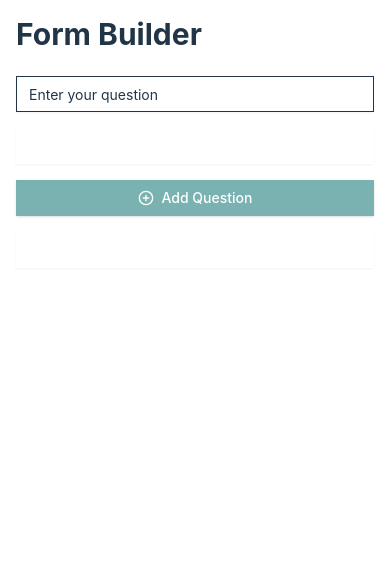
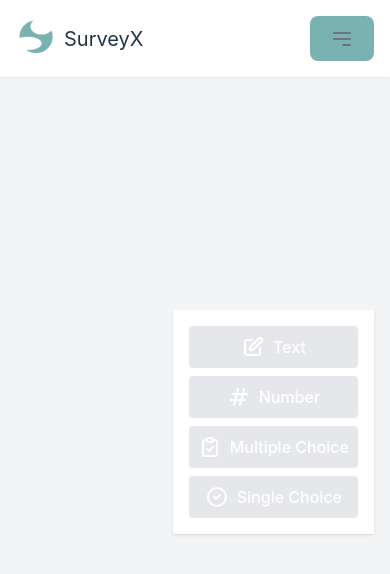
Before and after one commit to bengold1999/SurveysX, a React (Vite) app: page /FormBuilder in a window 390 px wide. Shown: the top 574 px of the page. Built offline with nearby package versions, Linux system fonts and the light colour scheme.

Commit message:
Add better FormBuilder

```diff
--- /dev/null
+++ b/src/components/Header.tsx
@@ -0,0 +1,69 @@
+import React, { useState } from 'react';
+import { useNavigate } from 'react-router-dom';
+import { HashLink } from 'react-router-hash-link'; // Import HashLink
+
+type Props = {};
+
+const Header = (props: Props) => {
+  const nav = useNavigate();
+  const [isMenuOpen, setIsMenuOpen] = useState(false);
+
+  const toggleMenu = () => {
+    setIsMenuOpen(!isMenuOpen);
+  };
+
+  return (
+    <header className="sticky top-0 left-0 right-0 flex justify-between items-center shadow-sm p-4 bg-white z-10">
+      <div className="flex items-center">
+        <img className="w-10" src="src/assets/img/logoX.png" alt="Logo" />
+        <h2 className="ml-2 text-xl font-lightbold">SurveyX</h2>
+      </div>
+
+      {/* Hamburger menu for mobile */}
+      <div className="md:hidden">
+        <button
+          className="text-gray-500 hover:text-gray-700 focus:outline-none focus:text-gray-700"
+          onClick={toggleMenu}
+        >
+          <svg
+            className="w-6 h-6"
+            fill="none"
+            stroke="currentColor"
+            viewBox="0 0 24 24"
+            xmlns="http://www.w3.org/2000/svg"
+          >
+            <path
+              strokeLinecap="round"
+              strokeLinejoin="round"
+              strokeWidth="2"
+              d={isMenuOpen ? 'M6 18L18 6M6 6l12 12' : 'M4 6h16M4 12h16m-7 6h7'}
+            ></path>
+          </svg>
+        </button>
+      </div>
+
+      {/* Navigation for larger screens */}
+      <nav className="hidden md:flex space-x-4 items-center">
+        {/* <HashLink smooth to="#surveys" className="text-secondery">Surveys</HashLink>
+        <HashLink smooth to="#pricing" className="text-secondery">Pricing</HashLink>
+        <HashLink smooth to="#howitworks" className="text-secondery">How It Works</HashLink>
+        <HashLink smooth to="#contact" className="text-secondery">Contact</HashLink> */}
+        {/* <button onClick={() => nav('/Login')}>Start Now</button> */}
+      </nav>
+
+      {/* Mobile dropdown menu */}
+      {isMenuOpen && (
+        <div className="absolute top-16 left-0 w-full bg-white shadow-md md:hidden">
+          <nav className="flex flex-col items-center space-y-4 py-4">
+            {/* <HashLink smooth to="#surveys" className="text-secondery">Surveys</HashLink>
+            <HashLink smooth to="#pricing" className="text-secondery">Pricing</HashLink>
+            <HashLink smooth to="#howitworks" className="text-secondery">How It Works</HashLink>
+            <HashLink smooth to="#contact" className="text-secondery">Contact</HashLink> */}
+            </nav>
+        </div>
+      )}
+    </header>
+  );
+};
+
+export default Header;
--- a/src/pages/FormBuilder.tsx
+++ b/src/pages/FormBuilder.tsx
@@ -1,49 +1,27 @@
+import Header from '@/components/header';
+import HeaderHome from '@/components/HeaderHome';
 import React, { useState } from 'react';
-import { PlusCircle, Save, Trash2 } from 'lucide-react';
-import { Button } from '@/components/ui/button';
-import { Input } from '@/components/ui/input';
-import { Select, SelectContent, SelectItem, SelectTrigger, SelectValue } from '@/components/ui/select';
-import { Checkbox } from '@/components/ui/checkbox';
-import { RadioGroup, RadioGroupItem } from '@/components/ui/radio-group';
-import { Label } from '@/components/ui/label';
 
 type QuestionType = 'text' | 'number' | 'multiple-choice' | 'single-choice';
-
-interface Option {
-  id: string;
-  text: string;
-}
 
 interface Question {
   id: string;
   text: string;
   type: QuestionType;
-  options?: Option[];
-  required: boolean;
-  numberValue?: string; // New field for number type questions
+  options?: string[];
 }
 
 const FormBuilder: React.FC = () => {
   const [questions, setQuestions] = useState<Question[]>([]);
-  const [currentQuestion, setCurrentQuestion] = useState<string>('');
-  const [currentType, setCurrentType] = useState<QuestionType>('text');
 
-  const addQuestion = () => {
-    if (currentQuestion.trim() !== '') {
+  const addQuestion = (type: QuestionType) => {
     const newQuestion: Question = {
       id: Date.now().toString(),
-        text: currentQuestion,
-        type: currentType,
-        required: false,
-        options: (currentType === 'multiple-choice' || currentType === 'single-choice')
-          ? [{ id: '1', text: 'Option 1' }]
-          : undefined,
-        numberValue: currentType === 'number' ? '' : undefined,
+      text: '',
+      type: type,
+      options: type === 'multiple-choice' || type === 'single-choice' ? ['Option 1'] : undefined,
     };
     setQuestions([...questions, newQuestion]);
-      setCurrentQuestion('');
-      setCurrentType('text');
-    }
   };
 
   const updateQuestion = (id: string, updates: Partial<Question>) => {
@@ -53,26 +31,7 @@ const FormBuilder: React.FC = () => {
   const addOption = (questionId: string) => {
     setQuestions(questions.map(q => {
       if (q.id === questionId && q.options) {
-        const newOptionId = (q.options.length + 1).toString();
-        return { ...q, options: [...q.options, { id: newOptionId, text: `Option ${newOptionId}` }] };
-      }
-      return q;
-    }));
-  };
-
-  const updateOption = (questionId: string, optionId: string, newText: string) => {
-    setQuestions(questions.map(q => {
-      if (q.id === questionId && q.options) {
-        return { ...q, options: q.options.map(o => o.id === optionId ? { ...o, text: newText } : o) };
-      }
-      return q;
-    }));
-  };
-
-  const removeOption = (questionId: string, optionId: string) => {
-    setQuestions(questions.map(q => {
-      if (q.id === questionId && q.options && q.options.length > 1) {
-        return { ...q, options: q.options.filter(o => o.id !== optionId) };
+        return { ...q, options: [...q.options, `Option ${q.options.length + 1}`] };
       }
       return q;
     }));
@@ -83,137 +42,81 @@ const FormBuilder: React.FC = () => {
   };
 
   return (
-    <div className="max-w-3xl mx-auto p-4">
-      <h1 className="text-3xl font-bold mb-6">Form Builder</h1>
-
-      <div className="space-y-6">
+    <>
+      <Header/>
+    <div className="bg-gray-100 min-h-screen p-4">
+      <div className="max-w-3xl mx-auto space-y-4">
         {questions.map((question) => (
-          <div key={question.id} className="p-6 border rounded-lg shadow-sm">
-            <div className="flex items-center justify-between mb-4">
-              <Input
+          <div key={question.id} className="bg-white p-6 rounded-lg shadow">
+            <input
+              type="text"
               value={question.text}
               onChange={(e) => updateQuestion(question.id, { text: e.target.value })}
-                className="text-lg font-semibold bg-transparent border-none shadow-none"
               placeholder="Question"
+              className="w-full text-lg font-semibold mb-4 p-2 border-b border-gray-200 focus:outline-none focus:border-blue-500"
             />
-              <Select
-                value={question.type}
-                onValueChange={(value: QuestionType) => updateQuestion(question.id, { type: value })}
-              >
-                <SelectTrigger className="w-[180px]">
-                  <SelectValue placeholder="Question type" />
-                </SelectTrigger>
-                <SelectContent>
-                  <SelectItem value="text">Short answer</SelectItem>
-                  <SelectItem value="number">Number</SelectItem>
-                  <SelectItem value="multiple-choice">Multiple choice</SelectItem>
-                  <SelectItem value="single-choice">Single choice</SelectItem>
-                </SelectContent>
-              </Select>
-            </div>
-
+            {question.type === 'text' && (
+              <input type="text" placeholder="Short answer text" disabled className="w-full p-2 border border-gray-300 rounded" />
+            )}
+            {question.type === 'number' && (
+              <input type="number" placeholder="Number" disabled className="w-full p-2 border border-gray-300 rounded" />
+            )}
             {(question.type === 'multiple-choice' || question.type === 'single-choice') && question.options && (
-              <div className="space-y-2 ml-6">
+              <div className="space-y-2">
                 {question.options.map((option, index) => (
-                  <div key={option.id} className="flex items-center space-x-2">
-                    {question.type === 'multiple-choice' ? (
-                      <Checkbox disabled />
-                    ) : (
-                      <RadioGroup>
-                        <RadioGroupItem value={option.id} id={`${question.id}-${option.id}`} disabled />
-                      </RadioGroup>
-                    )}
-                    <Input
-                      value={option.text}
-                      onChange={(e) => updateOption(question.id, option.id, e.target.value)}
-                      className="flex-grow"
-                      placeholder={`Option ${index + 1}`}
+                  <div key={index} className="flex items-center space-x-2">
+                    <input
+                      type={question.type === 'multiple-choice' ? 'checkbox' : 'radio'}
+                      disabled
+                      className="form-checkbox h-5 w-5 text-blue-600"
                     />
-                    <Button
-                      variant="ghost"
-                      size="icon"
-                      onClick={() => removeOption(question.id, option.id)}
-                    >
-                      <Trash2 className="h-4 w-4" />
-                    </Button>
+                    <input
+                      type="text"
+                      value={option}
+                      onChange={(e) => updateQuestion(question.id, { options: question.options?.map((opt, i) => i === index ? e.target.value : opt) })}
+                      className="flex-grow p-2 border border-gray-300 rounded"
+                    />
                   </div>
                 ))}
-                <Button
-                  variant="outline"
-                  size="sm"
-                  onClick={() => addOption(question.id)}
-                  className="mt-2"
-                >
-                  Add option
-                </Button>
+                <button onClick={() => addOption(question.id)} className="mt-2 px-4 py-2 bg-blue-500 text-white rounded hover:bg-blue-600">
+                  Add Option
+                </button>
               </div>
             )}
-
-            {question.type === 'number' && (
-              <Input
-                type="number"
-                placeholder="Number"
-                className="mt-2"
-                value={question.numberValue}
-                onChange={(e) => updateQuestion(question.id, { numberValue: e.target.value })}
-              />
-            )}
-
-            {question.type === 'text' && (
-              <Input type="text" placeholder="Short answer" className="mt-2" disabled />
-            )}
-
-            <div className="flex items-center justify-between mt-4">
-              <div className="flex items-center space-x-2">
-                <Checkbox
-                  id={`required-${question.id}`}
-                  checked={question.required}
-                  onCheckedChange={(checked) => updateQuestion(question.id, { required: checked as boolean })}
-                />
-                <Label htmlFor={`required-${question.id}`}>Required</Label>
-              </div>
-              <Button
-                variant="ghost"
-                size="icon"
-                onClick={() => removeQuestion(question.id)}
-              >
-                <Trash2 className="h-4 w-4" />
-              </Button>
-            </div>
+            <button onClick={() => removeQuestion(question.id)} className="mt-4 px-4 py-2 bg-red-500 text-white rounded hover:bg-red-600">
+              Remove Question
+            </button>
           </div>
         ))}
       </div>
-
-      <div className="mt-6 space-y-4">
-        <Input
-          type="text"
-          value={currentQuestion}
-          onChange={(e) => setCurrentQuestion(e.target.value)}
-          placeholder="Enter your question"
-          className="w-full"
-        />
-
-        <Select value={currentType} onValueChange={(value: QuestionType) => setCurrentType(value)}>
-          <SelectTrigger className="w-full">
-            <SelectValue placeholder="Select question type" />
-          </SelectTrigger>
-          <SelectContent>
-            <SelectItem value="text">Short answer</SelectItem>
-            <SelectItem value="number">Number</SelectItem>
-            <SelectItem value="multiple-choice">Multiple choice</SelectItem>
-            <SelectItem value="single-choice">Single choice</SelectItem>
-          </SelectContent>
-        </Select>
-
-        <Button onClick={addQuestion} className="w-full">
-          <PlusCircle className="mr-2 h-4 w-4" /> Add Question
-        </Button>
-
-        <Button variant="outline" className="w-full">
-          <Save className="mr-2 h-4 w-4" /> Save Form
-        </Button>
+      <div className="fixed right-4 top-1/2 transform -translate-y-1/2 bg-white p-4 rounded-lg shadow space-y-2">
+        <button onClick={() => addQuestion('text')} className="w-full flex items-center justify-center p-2 bg-gray-200 rounded hover:bg-gray-300">
+          <svg className="w-6 h-6 mr-2" fill="none" stroke="currentColor" viewBox="0 0 24 24" xmlns="http://www.w3.org/2000/svg">
+            <path strokeLinecap="round" strokeLinejoin="round" strokeWidth={2} d="M11 5H6a2 2 0 00-2 2v11a2 2 0 002 2h11a2 2 0 002-2v-5m-1.414-9.414a2 2 0 112.828 2.828L11.828 15H9v-2.828l8.586-8.586z" />
+          </svg>
+          Text
+        </button>
+        <button onClick={() => addQuestion('number')} className="w-full flex items-center justify-center p-2 bg-gray-200 rounded hover:bg-gray-300">
+          <svg className="w-6 h-6 mr-2" fill="none" stroke="currentColor" viewBox="0 0 24 24" xmlns="http://www.w3.org/2000/svg">
+            <path strokeLinecap="round" strokeLinejoin="round" strokeWidth={2} d="M7 20l4-16m2 16l4-16M6 9h14M4 15h14" />
+          </svg>
+          Number
+        </button>
+        <button onClick={() => addQuestion('multiple-choice')} className="w-full flex items-center justify-center p-2 bg-gray-200 rounded hover:bg-gray-300">
+          <svg className="w-6 h-6 mr-2" fill="none" stroke="currentColor" viewBox="0 0 24 24" xmlns="http://www.w3.org/2000/svg">
+            <path strokeLinecap="round" strokeLinejoin="round" strokeWidth={2} d="M9 5H7a2 2 0 00-2 2v12a2 2 0 002 2h10a2 2 0 002-2V7a2 2 0 00-2-2h-2M9 5a2 2 0 002 2h2a2 2 0 002-2M9 5a2 2 0 012-2h2a2 2 0 012 2m-6 9l2 2 4-4" />
+          </svg>
+          Multiple Choice
+        </button>
+        <button onClick={() => addQuestion('single-choice')} className="w-full flex items-center justify-center p-2 bg-gray-200 rounded hover:bg-gray-300">
+          <svg className="w-6 h-6 mr-2" fill="none" stroke="currentColor" viewBox="0 0 24 24" xmlns="http://www.w3.org/2000/svg">
+            <path strokeLinecap="round" strokeLinejoin="round" strokeWidth={2} d="M9 12l2 2 4-4m6 2a9 9 0 11-18 0 9 9 0 0118 0z" />
+          </svg>
+          Single Choice
+        </button>
       </div>
     </div>
+    </>
   );
 };
 
```
Lines whose indentation alone changed are shown as unchanged.
